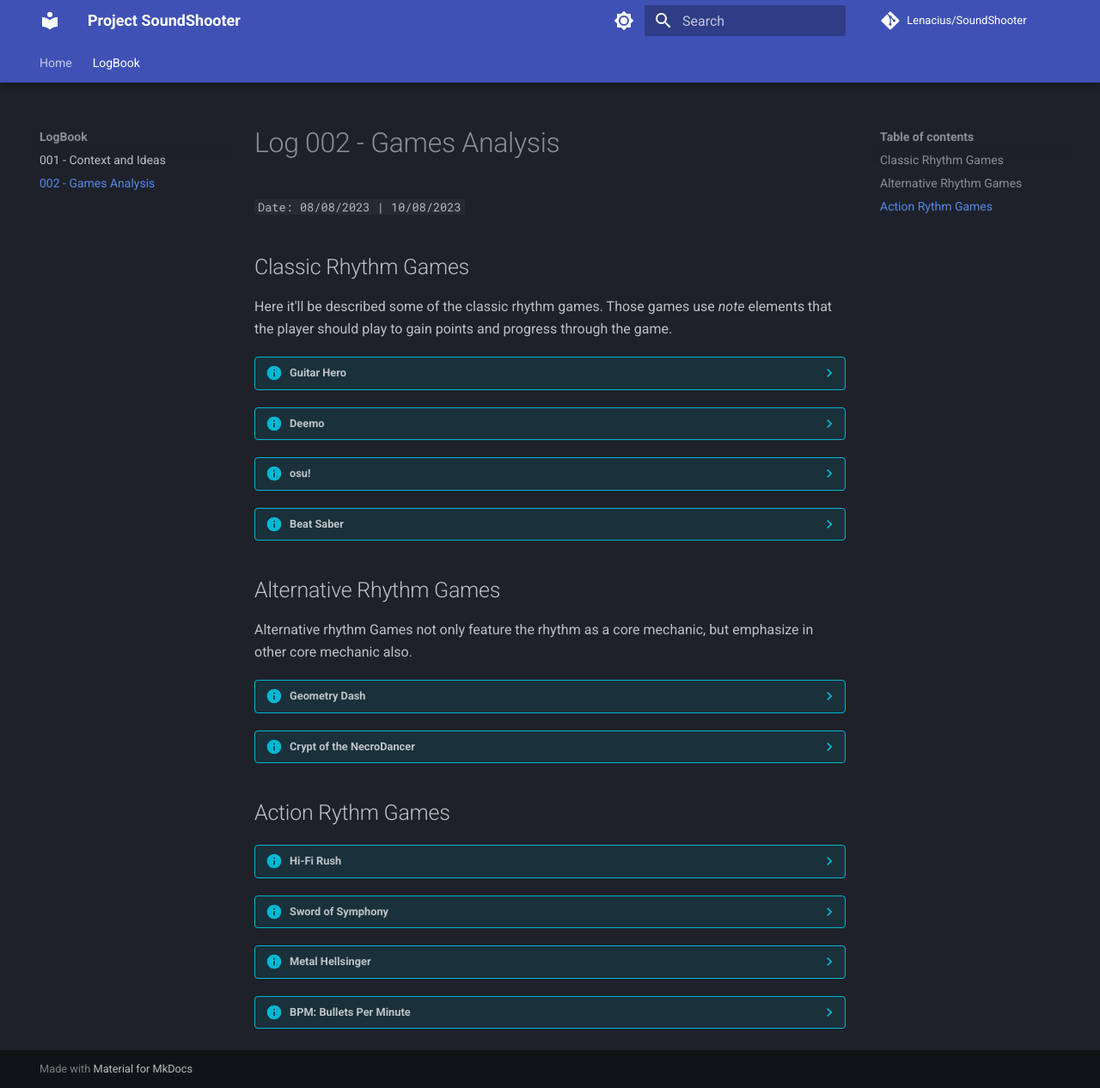
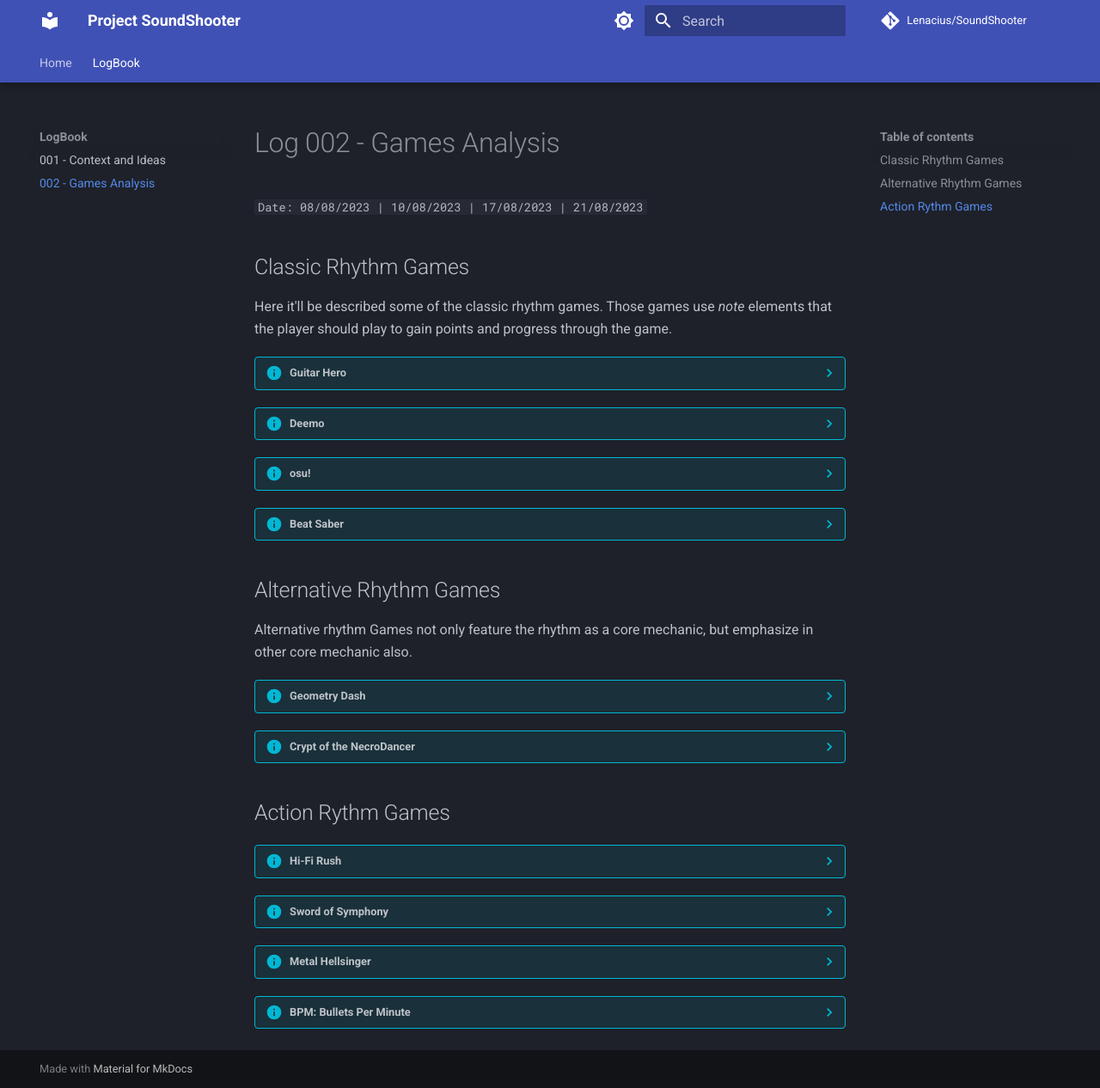
Before and after one commit to Lenacius/SoundShooter, an MkDocs documentation site: the page built from docs/LogBook/#002.md, in a window 1280 px wide and 1266 px high. Shown: the whole window at 86% size. Built offline with MkDocs 1.6.1 and Material for MkDocs 9.7.7, drawn with Linux system fonts in a browser that asks for light colours; comment, search, counter and statistics services are not loaded; part of the change alters nothing that is shown.

```diff
--- a/docs/LogBook/#002.md
+++ b/docs/LogBook/#002.md
@@ -1,5 +1,5 @@
 # Log 002 - Games Analysis
-`Date: 08/08/2023 | 10/08/2023`
+`Date: 08/08/2023 | 10/08/2023 | 17/08/2023 | 21/08/2023`
 
 ## Classic Rhythm Games
 
@@ -95,6 +95,15 @@ Alternative rhythm Games not only feature the rhythm as a core mechanic, but emp
     > For more details: [Geometry Dash Wiki](https://geometry-dash.fandom.com/wiki/Transporters)
 
 ??? info "Crypt of the NecroDancer"
+    ![Crypt of The Necrodancer](images/002-CryptOfTheNecrodancer.png)
+
+    This game mix rogue-like RPG with Rythm elements. The main difference that the game brings to the table is the movement of the player and enemies.
+
+    The game has a beat to be followed in the bottom of the screen and the enemies follow it as well. Missing the beat causes the player to not move or act and the attacks and other actions also need to be timed to the beat.
+
+    Enemies performs also other actions by different rules, like attacking only to the  second beat, for example.
+
+    > For more details: [Crypt of The Necrodancer Wiki - Gameplay](https://crypt-of-the-necrodancer.fandom.com/wiki/Gameplay)
 
 ## Action Rythm Games
 
```
Also changed, not shown: docs/LogBook/images/002-CryptOfTheNecrodancer.png (added).
